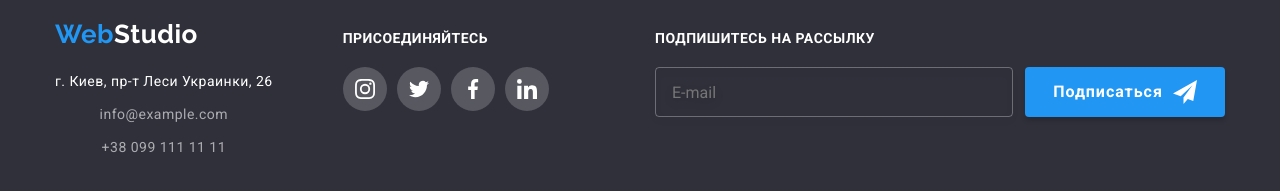
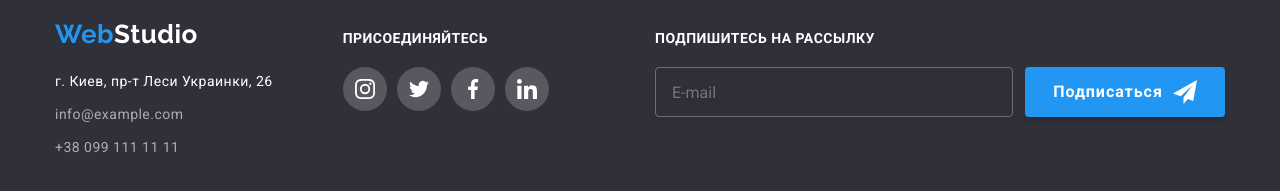
Before and after one commit to Valentina-Mingalieva/goit-markup-hw-07, a plain HTML site: page index.html in a window 1280 px wide. Shown: the part 2721-2912 px from the top of the page. Drawn offline with nearby package versions, Linux system fonts and the light colour scheme.

Commit message:
fixed-footer

```diff
--- a/sass/layout/_footer.scss
+++ b/sass/layout/_footer.scss
@@ -16,7 +16,7 @@ address {
 }
 
 .footer-address {
-  @include flex($fd: column);
+  @include flex($fd: column, $ai: flex-start);
 }
 
 .footer-address__link {
```
Also changed, not shown: css/main.css, css/main.min.css, 2 other files.
